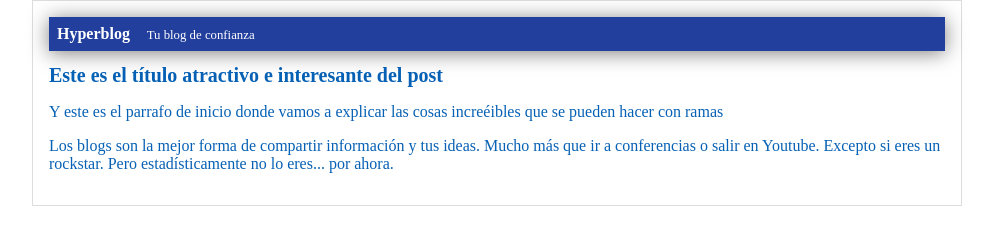
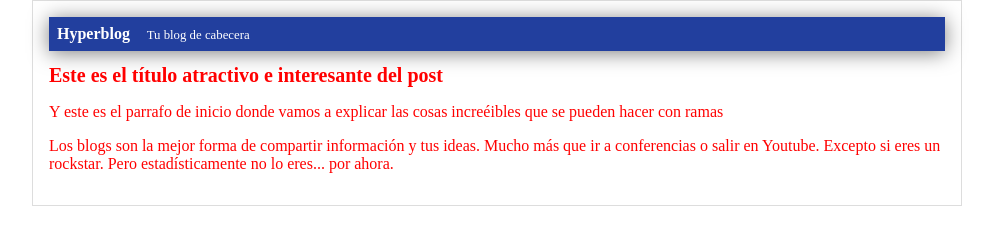
Before and after one commit to jorgearpi/superblog, a plain HTML site: page blogpost.html in a window 1280 px wide. Shown: the whole page, without its empty margins (143-1136 px from the left). Drawn offline with Linux system fonts and the light colour scheme.

Commit message:
Modificación de cabecera y color de texto

```diff
--- a/blogpost.html
+++ b/blogpost.html
@@ -7,7 +7,7 @@
         <div id="container">
             <div id="cabecera">
                 Hyperblog
-                <sapan id="tagline">Tu blog de confianza</sapan>
+                <sapan id="tagline">Tu blog de cabecera</sapan>
             </div>
             <div id="post">
                 <h1>Este es el título atractivo e interesante del post</h1>
--- a/css/estilo.css
+++ b/css/estilo.css
@@ -1,6 +1,6 @@
 body
 {
-    color: rgb(6, 96, 180);
+    color: red;
     text-align: center;
     font-family: "Sans Serif";
     font-size: 16px;
```
